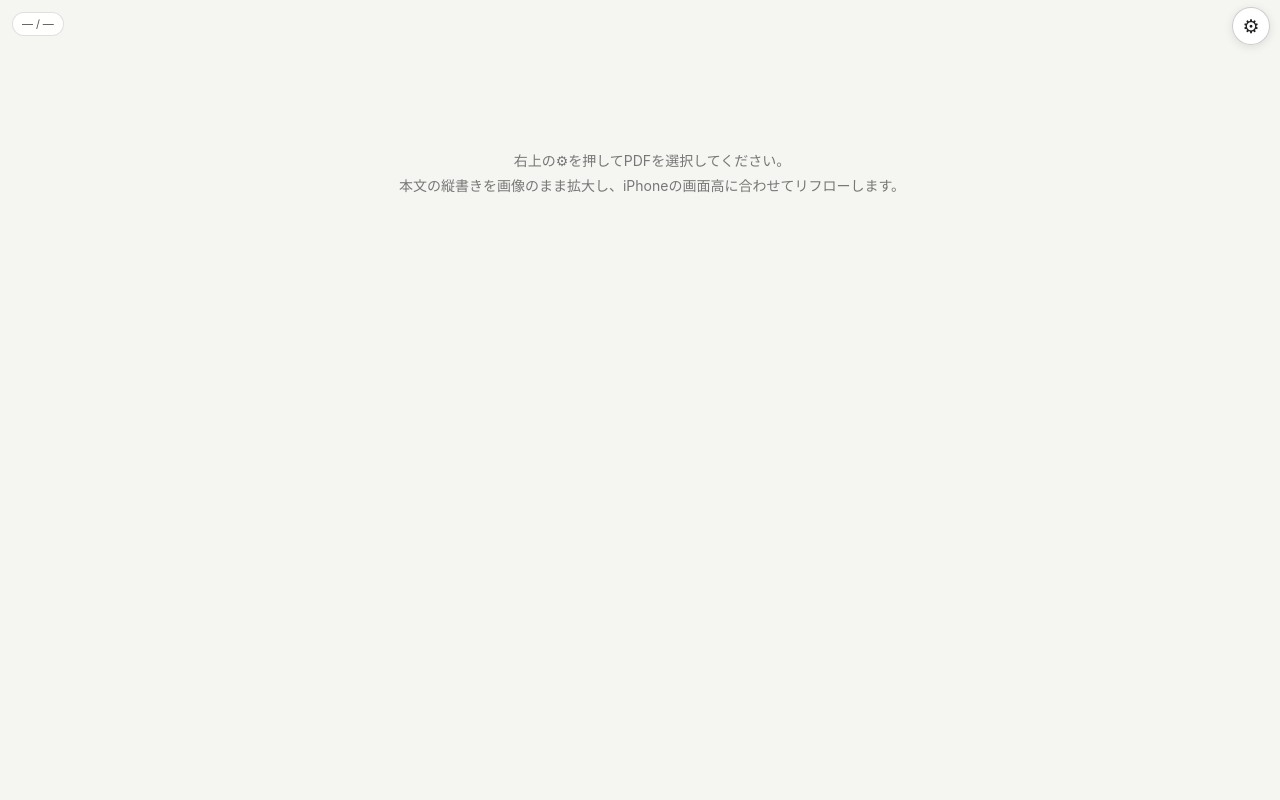
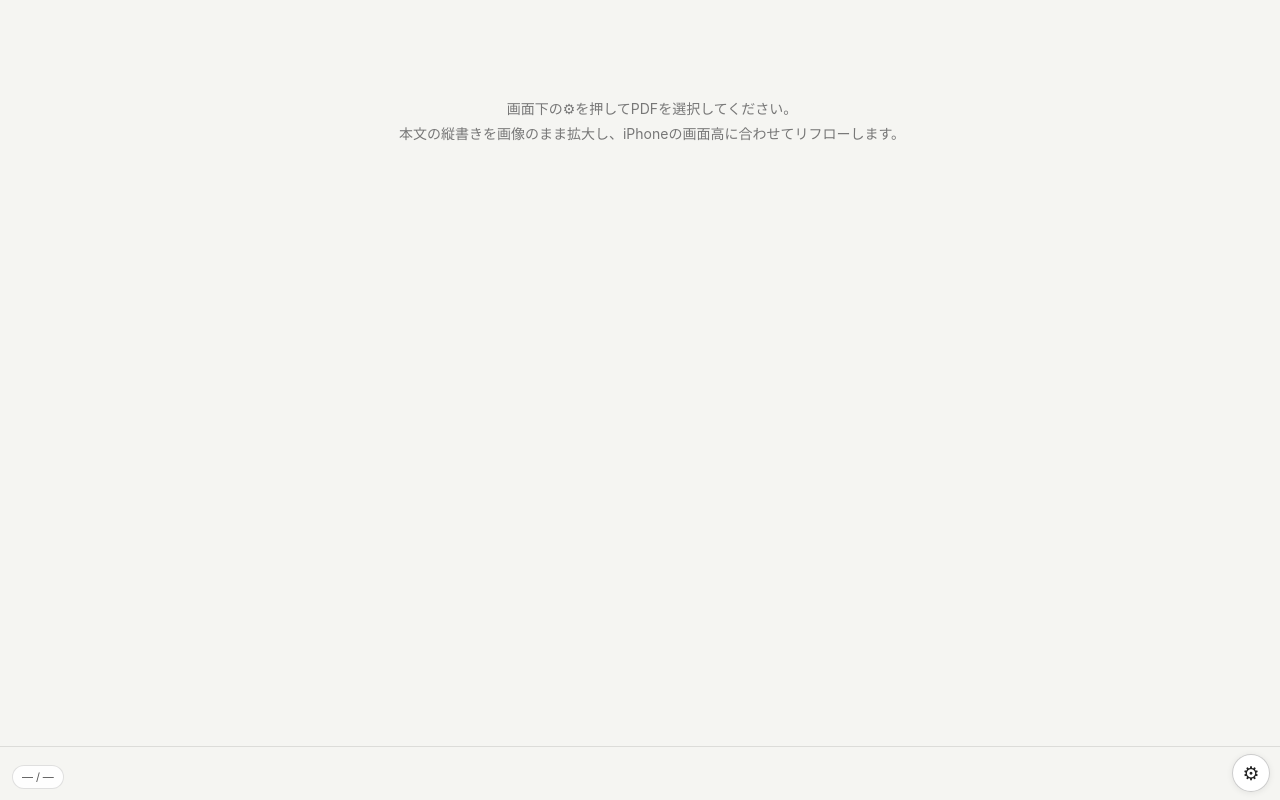
Before and after one commit to okz99/reflow-kun, a plain HTML site: page index.html in a window 1280 px wide. Drawn offline with Linux system fonts and the light colour scheme.

Commit message:
Add files via upload

```diff
--- a/index.html
+++ b/index.html
@@ -9,12 +9,13 @@
 *{box-sizing:border-box}
 html,body{margin:0;width:100%;height:100%;overflow:hidden;background:var(--bg);color:var(--ink);font-family:-apple-system,BlinkMacSystemFont,"Hiragino Sans","Yu Gothic",sans-serif}
 button,input{font:inherit}
-main{position:fixed;left:0;right:0;top:calc(52px + env(safe-area-inset-top));bottom:0;overflow-x:auto;overflow-y:hidden;overscroll-behavior-x:contain;-webkit-overflow-scrolling:touch;touch-action:pan-x;background:var(--bg)}
-#reader{height:100%;display:flex;flex-direction:row-reverse;align-items:flex-start;gap:10px;padding:8px 12px calc(12px + env(safe-area-inset-bottom));width:max-content;min-width:100%}
+main{position:fixed;left:0;right:0;top:0;bottom:calc(54px + env(safe-area-inset-bottom));overflow-x:auto;overflow-y:hidden;overscroll-behavior-x:contain;-webkit-overflow-scrolling:touch;touch-action:pan-x;background:var(--bg)}
+#reader{height:100%;display:flex;flex-direction:row-reverse;align-items:flex-start;gap:10px;padding:calc(8px + env(safe-area-inset-top)) 12px 8px;width:max-content;min-width:100%}
 .col{display:block;flex:none;background:#fff}
 .placeholder{width:100vw;padding:88px 28px 40px;text-align:center;color:#777;line-height:1.8;font-size:14px}
-#settingsButton{position:fixed;z-index:50;right:calc(10px + env(safe-area-inset-right));top:calc(7px + env(safe-area-inset-top));width:38px;height:38px;border:1px solid rgba(0,0,0,.2);border-radius:50%;background:rgba(255,255,255,.96);backdrop-filter:blur(10px);box-shadow:0 2px 10px rgba(0,0,0,.10);font-size:19px;line-height:1;padding:0;color:#222}
-#pageBadge{position:fixed;z-index:40;left:calc(12px + env(safe-area-inset-left));top:calc(12px + env(safe-area-inset-top));background:rgba(255,255,255,.92);backdrop-filter:blur(8px);border:1px solid rgba(0,0,0,.12);border-radius:999px;padding:4px 9px;font-size:11px;color:#555;font-variant-numeric:tabular-nums;pointer-events:none}
+#bottomBar{position:fixed;z-index:50;left:0;right:0;bottom:0;height:calc(54px + env(safe-area-inset-bottom));display:flex;align-items:flex-start;justify-content:space-between;padding:7px calc(10px + env(safe-area-inset-right)) env(safe-area-inset-bottom) calc(12px + env(safe-area-inset-left));background:rgba(245,245,242,.96);backdrop-filter:blur(12px);border-top:1px solid rgba(0,0,0,.10)}
+#settingsButton{position:static;flex:none;width:38px;height:38px;border:1px solid rgba(0,0,0,.2);border-radius:50%;background:rgba(255,255,255,.98);box-shadow:0 1px 6px rgba(0,0,0,.08);font-size:19px;line-height:1;padding:0;color:#222}
+#pageBadge{position:static;align-self:center;background:rgba(255,255,255,.92);border:1px solid rgba(0,0,0,.12);border-radius:999px;padding:4px 9px;font-size:11px;color:#555;font-variant-numeric:tabular-nums;pointer-events:none}
 #settingsOverlay{position:fixed;z-index:60;inset:0;background:rgba(0,0,0,.28);display:none;align-items:flex-end;justify-content:center;padding:0}
 #settingsOverlay.open{display:flex}
 #settingsPanel{width:min(640px,100%);max-height:86dvh;overflow:auto;background:var(--panel);border-radius:20px 20px 0 0;box-shadow:var(--shadow);padding:14px 16px calc(16px + env(safe-area-inset-bottom))}
@@ -34,15 +35,17 @@ main{position:fixed;left:0;right:0;top:calc(52px + env(safe-area-inset-top));bot
 .setting input[type=range]{grid-column:1/3;width:100%;accent-color:#222}
 .help{font-size:11px;color:#777;line-height:1.55;margin-top:7px}
 .divider{height:1px;background:#e3e3df;margin:12px 0}
-.status{position:fixed;left:50%;bottom:calc(18px + env(safe-area-inset-bottom));transform:translateX(-50%);z-index:80;background:#111;color:#fff;padding:8px 13px;border-radius:99px;font-size:12px;display:none;max-width:90vw;white-space:nowrap;overflow:hidden;text-overflow:ellipsis}
+.status{position:fixed;left:50%;bottom:calc(66px + env(safe-area-inset-bottom));transform:translateX(-50%);z-index:80;background:#111;color:#fff;padding:8px 13px;border-radius:99px;font-size:12px;display:none;max-width:90vw;white-space:nowrap;overflow:hidden;text-overflow:ellipsis}
 </style>
 </head>
 <body>
 <main id="main">
-  <div id="reader"><div class="placeholder">右上の⚙を押してPDFを選択してください。<br>本文の縦書きを画像のまま拡大し、iPhoneの画面高に合わせてリフローします。</div></div>
+  <div id="reader"><div class="placeholder">画面下の⚙を押してPDFを選択してください。<br>本文の縦書きを画像のまま拡大し、iPhoneの画面高に合わせてリフローします。</div></div>
 </main>
-<button id="settingsButton" aria-label="設定">⚙</button>
-<div id="pageBadge">— / —</div>
+<div id="bottomBar" aria-label="読書操作">
+  <div id="pageBadge">— / —</div>
+  <button id="settingsButton" aria-label="設定">⚙</button>
+</div>
 
 <div id="settingsOverlay" aria-hidden="true">
   <section id="settingsPanel" role="dialog" aria-modal="true" aria-label="設定">
```
